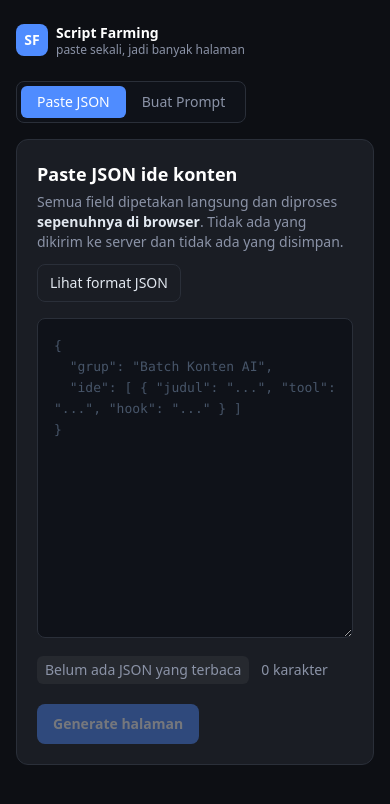
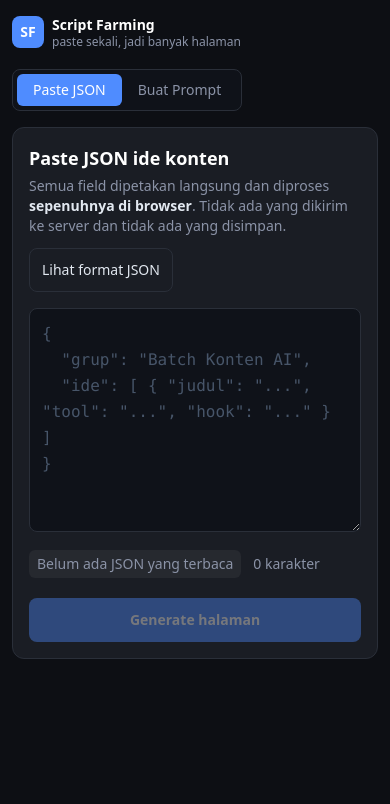
Before and after one commit to fhebriantz/skript-farming, a Next.js app: page / in a window 390 px wide. Shown: the top 804 px of the page. Built offline with nearby package versions, Linux system fonts and the light colour scheme.

Commit message:
Rapikan tampilan untuk layar HP

```diff
--- a/app/globals.css
+++ b/app/globals.css
@@ -9,16 +9,19 @@
 body {
   background: #0d0f14;
   color: #e6e9f0;
+  -webkit-text-size-adjust: 100%;
 }
 
 .kartu {
   @apply rounded-xl border border-line bg-panel;
 }
+
+/* min-h 44px: ukuran sentuh nyaman di layar sentuh. */
 .tombol {
-  @apply inline-flex items-center gap-2 rounded-lg border border-line bg-panel px-3 py-2 text-sm text-slate-200 transition hover:border-accent hover:text-white disabled:cursor-not-allowed disabled:opacity-40;
+  @apply inline-flex min-h-[44px] items-center justify-center gap-2 rounded-lg border border-line bg-panel px-3 py-2 text-sm text-slate-200 transition hover:border-accent hover:text-white disabled:cursor-not-allowed disabled:opacity-40;
 }
 .tombol-utama {
-  @apply inline-flex items-center gap-2 rounded-lg bg-accent px-4 py-2.5 text-sm font-semibold text-white transition hover:brightness-110 disabled:cursor-not-allowed disabled:opacity-40;
+  @apply inline-flex min-h-[44px] items-center justify-center gap-2 rounded-lg bg-accent px-4 py-2.5 text-sm font-semibold text-white transition hover:brightness-110 disabled:cursor-not-allowed disabled:opacity-40;
 }
 
 /* Pratinjau dokumen: ukuran font sama persis dengan hasil export (14 / 12 / 11). */
@@ -31,3 +34,19 @@ body {
 .pratinjau table {
   width: 100%;
 }
+
+/* Di layar sempit tabel dibiarkan melebar lalu di-scroll, lebih terbaca daripada dipaksa muat. */
+@media (max-width: 640px) {
+  .pratinjau table {
+    min-width: 460px;
+  }
+}
+
+/* iOS memperbesar halaman kalau field yang difokus punya font di bawah 16px. */
+@media (max-width: 640px) {
+  textarea,
+  input,
+  select {
+    font-size: 16px !important;
+  }
+}
--- a/app/layout.tsx
+++ b/app/layout.tsx
@@ -1,16 +1,23 @@
-import type { Metadata } from "next";
+import type { Metadata, Viewport } from "next";
 import "./globals.css";
 
 export const metadata: Metadata = {
   title: "Script Farming",
-  description: "Paste banyak ide konten sekaligus, jadi halaman & file HTML siap copy ke Google Docs",
+  description: "Paste JSON ide konten, jadi halaman & file HTML siap copy ke Google Docs",
+};
+
+export const viewport: Viewport = {
+  width: "device-width",
+  initialScale: 1,
+  viewportFit: "cover",
+  themeColor: "#0d0f14",
 };
 
 export default function RootLayout({ children }: { children: React.ReactNode }) {
   return (
     <html lang="id">
       <body className="min-h-screen antialiased">
-        <div className="mx-auto max-w-6xl px-4 py-6">{children}</div>
+        <div className="mx-auto max-w-6xl px-3 py-4 sm:px-4 sm:py-6">{children}</div>
       </body>
     </html>
   );
--- a/app/page.tsx
+++ b/app/page.tsx
@@ -126,8 +126,12 @@ export default function Halaman() {
               <button onClick={() => setPilih(null)} className="tombol">
                 Kembali ke daftar
               </button>
-              <button onClick={() => unduhIde(pilih, grup.ideas.length)} className="tombol">
-                Unduh {namaFile(pilih)}
+              <button
+                onClick={() => unduhIde(pilih, grup.ideas.length)}
+                title={`Unduh ${namaFile(pilih)}`}
+                className="tombol"
+              >
+                Unduh HTML
               </button>
               <button
                 onClick={async () => lapor((await copyKaya(html)) ? "Tersalin. Paste ke Google Docs." : "Gagal menyalin.")}
@@ -140,17 +144,19 @@ export default function Halaman() {
         />
         {status && <p className="mb-4 rounded-lg border border-accent/40 bg-accent/10 p-3 text-sm text-accent">{status}</p>}
 
-        <div className="mb-4 flex items-center justify-between gap-3">
+        <div className="mb-4 grid grid-cols-2 gap-2">
           {sebelum ? (
-            <button onClick={() => setPilih(sebelum)} className="tombol">
-              &larr; #{sebelum.rank} {sebelum.judul.slice(0, 28)}
+            <button onClick={() => setPilih(sebelum)} className="tombol min-w-0 !justify-start">
+              <span className="shrink-0">&larr; #{sebelum.rank}</span>
+              <span className="truncate">{sebelum.judul}</span>
             </button>
           ) : (
             <span />
           )}
           {sesudah ? (
-            <button onClick={() => setPilih(sesudah)} className="tombol">
-              #{sesudah.rank} {sesudah.judul.slice(0, 28)} &rarr;
+            <button onClick={() => setPilih(sesudah)} className="tombol col-start-2 min-w-0 !justify-end">
+              <span className="truncate">{sesudah.judul}</span>
+              <span className="shrink-0">#{sesudah.rank} &rarr;</span>
             </button>
           ) : (
             <span />
@@ -191,17 +197,14 @@ export default function Halaman() {
           }
         />
 
-        <div className="kartu mb-4 flex flex-wrap items-center justify-between gap-4 p-5">
-          <div>
-            <p className="font-mono text-xs uppercase tracking-wider text-muted">{grup.folder}.zip</p>
-            <h1 className="text-xl font-semibold text-white">{grup.nama}</h1>
+        <div className="kartu mb-4 flex flex-wrap items-center justify-between gap-3 p-4 sm:p-5">
+          <div className="min-w-0">
+            <p className="truncate font-mono text-xs uppercase tracking-wider text-muted">{grup.folder}.zip</p>
+            <h1 className="truncate text-lg font-semibold text-white sm:text-xl">{grup.nama}</h1>
           </div>
-          <dl className="flex flex-wrap gap-6 text-sm">
-            <div>
-              <dt className="text-muted">Ide</dt>
-              <dd className="font-semibold text-white">{grup.ideas.length}</dd>
-            </div>
-          </dl>
+          <span className="shrink-0 rounded-lg bg-white/5 px-3 py-1.5 text-sm text-slate-300">
+            {grup.ideas.length} ide
+          </span>
         </div>
 
         <p className="mb-6 rounded-lg border border-amber-500/40 bg-amber-500/10 p-3 text-sm text-amber-200">
@@ -219,7 +222,7 @@ export default function Halaman() {
                 <button
                   key={i.id}
                   onClick={() => setPilih(i)}
-                  className="flex w-full items-center gap-4 rounded-lg border border-line bg-panel p-4 text-left transition hover:border-accent"
+                  className="flex w-full items-center gap-3 rounded-lg border border-line bg-panel p-3 text-left transition hover:border-accent sm:gap-4 sm:p-4"
                 >
                   <span className="grid h-9 w-9 shrink-0 place-items-center rounded-lg bg-white/5 text-sm font-bold text-accent">
                     {i.rank}
@@ -272,7 +275,7 @@ export default function Halaman() {
         </div>
 
         {tab === "prompt" ? (
-          <section className="kartu p-5">
+          <section className="kartu p-4 sm:p-5">
             <h1 className="text-lg font-semibold text-white">Buat prompt generator ide</h1>
             <p className="mt-1 text-sm text-muted">
               Pilih niche dan format, lalu copy promptnya. Jalankan di chat AI mana pun, lalu paste hasilnya di tab
@@ -332,7 +335,7 @@ export default function Halaman() {
               </p>
             </div>
 
-            <div className="mt-5 flex flex-wrap gap-2">
+            <div className="mt-5 flex flex-wrap items-center gap-2">
               <button
                 onClick={async () => {
                   try {
@@ -342,7 +345,7 @@ export default function Halaman() {
                     lapor("Gagal menyalin.");
                   }
                 }}
-                className="tombol-utama"
+                className="tombol-utama flex-1 sm:flex-none"
               >
                 Copy prompt
               </button>
@@ -350,7 +353,7 @@ export default function Halaman() {
                 onClick={() =>
                   unduhFile(`prompt-${formatOut}-${capWaktu()}.md`, prompt, "text/markdown;charset=utf-8")
                 }
-                className="tombol"
+                className="tombol flex-1 sm:flex-none"
               >
                 Unduh .md
               </button>
@@ -363,12 +366,12 @@ export default function Halaman() {
               <p className="mt-4 rounded-lg border border-accent/40 bg-accent/10 p-3 text-sm text-accent">{status}</p>
             )}
 
-            <pre className="mt-4 max-h-[420px] overflow-auto rounded-lg border border-line bg-[#0f1219] p-4 text-[11px] leading-relaxed text-slate-300">
+            <pre className="mt-4 max-h-[300px] overflow-auto rounded-lg border border-line bg-[#0f1219] p-3 text-[11px] leading-relaxed text-slate-300 sm:max-h-[420px] sm:p-4">
               {prompt}
             </pre>
           </section>
         ) : (
-        <section className="kartu p-5">
+        <section className="kartu p-4 sm:p-5">
           <h1 className="text-lg font-semibold text-white">Paste JSON ide konten</h1>
           <p className="mt-1 text-sm text-muted">
             Semua field dipetakan langsung dan diproses{" "}
@@ -379,7 +382,7 @@ export default function Halaman() {
             {lihatFormat ? "Sembunyikan format" : "Lihat format JSON"}
           </button>
           {lihatFormat && (
-            <pre className="mt-3 max-h-64 overflow-auto rounded-lg border border-line bg-[#0f1219] p-3 text-[11px] leading-relaxed text-slate-300">
+            <pre className="mt-3 max-h-52 overflow-auto rounded-lg border border-line bg-[#0f1219] p-3 text-[11px] leading-relaxed text-slate-300 sm:max-h-64">
               {CONTOH_JSON}
             </pre>
           )}
@@ -388,7 +391,7 @@ export default function Halaman() {
             value={teks}
             onChange={(e) => setTeks(e.target.value)}
             placeholder={'{\n  "grup": "Batch Konten AI",\n  "ide": [ { "judul": "...", "tool": "...", "hook": "..." } ]\n}'}
-            className="mt-4 h-80 w-full resize-y rounded-lg border border-line bg-[#0f1219] p-4 font-mono text-[13px] leading-relaxed text-slate-200 outline-none placeholder:text-slate-600 focus:border-accent"
+            className="mt-4 h-56 w-full resize-y rounded-lg border border-line bg-[#0f1219] p-3 font-mono text-[13px] leading-relaxed text-slate-200 outline-none placeholder:text-slate-600 focus:border-accent sm:h-80 sm:p-4"
           />
 
           <div className="mt-3 flex flex-wrap items-center gap-3 text-sm">
@@ -402,7 +405,7 @@ export default function Halaman() {
             <span className="text-muted">{teks.length.toLocaleString("id-ID")} karakter</span>
           </div>
 
-          <button onClick={generate} disabled={!json} className="tombol-utama mt-5">
+          <button onClick={generate} disabled={!json} className="tombol-utama mt-5 w-full sm:w-auto">
             {json ? `Generate ${json.ideas.length} halaman` : "Generate halaman"}
           </button>
 
--- a/components/Bilah.tsx
+++ b/components/Bilah.tsx
@@ -4,15 +4,22 @@ import Link from "next/link";
 
 export function Bilah({ kanan }: { kanan?: React.ReactNode }) {
   return (
-    <header className="mb-6 flex flex-wrap items-center justify-between gap-3">
-      <Link href="/" className="group flex items-center gap-2">
-        <span className="grid h-8 w-8 place-items-center rounded-lg bg-accent text-sm font-bold text-white">SF</span>
-        <span>
-          <span className="block text-sm font-semibold leading-tight text-white">Script Farming</span>
-          <span className="block text-xs leading-tight text-muted">paste sekali, jadi banyak halaman</span>
+    <header className="mb-5 flex flex-wrap items-center justify-between gap-3 sm:mb-6">
+      <Link href="/" className="flex min-w-0 items-center gap-2">
+        <span className="grid h-8 w-8 shrink-0 place-items-center rounded-lg bg-accent text-sm font-bold text-white">
+          SF
+        </span>
+        <span className="min-w-0">
+          <span className="block truncate text-sm font-semibold leading-tight text-white">Script Farming</span>
+          <span className="block truncate text-xs leading-tight text-muted">paste sekali, jadi banyak halaman</span>
         </span>
       </Link>
-      <div className="flex flex-wrap items-center gap-2">{kanan}</div>
+      {/* Di layar kecil tombol dibagi rata selebar baris supaya tidak berjejal di pojok. */}
+      {kanan && (
+        <div className="flex w-full flex-wrap items-center gap-2 [&>*]:flex-1 sm:w-auto sm:[&>*]:flex-none">
+          {kanan}
+        </div>
+      )}
     </header>
   );
 }
--- a/components/Pratinjau.tsx
+++ b/components/Pratinjau.tsx
@@ -3,7 +3,11 @@
 export function Pratinjau({ html }: { html: string }) {
   return (
     <div className="overflow-hidden rounded-xl border border-line bg-white">
-      <div className="pratinjau max-h-[70vh] overflow-y-auto px-6 py-5" dangerouslySetInnerHTML={{ __html: html }} />
+      {/* Scroll dua arah: dokumen memakai satuan pt dan tabelnya bisa lebih lebar dari layar HP. */}
+      <div
+        className="pratinjau max-h-[60vh] overflow-auto px-4 py-4 sm:max-h-[70vh] sm:px-6 sm:py-5"
+        dangerouslySetInnerHTML={{ __html: html }}
+      />
     </div>
   );
 }
```
